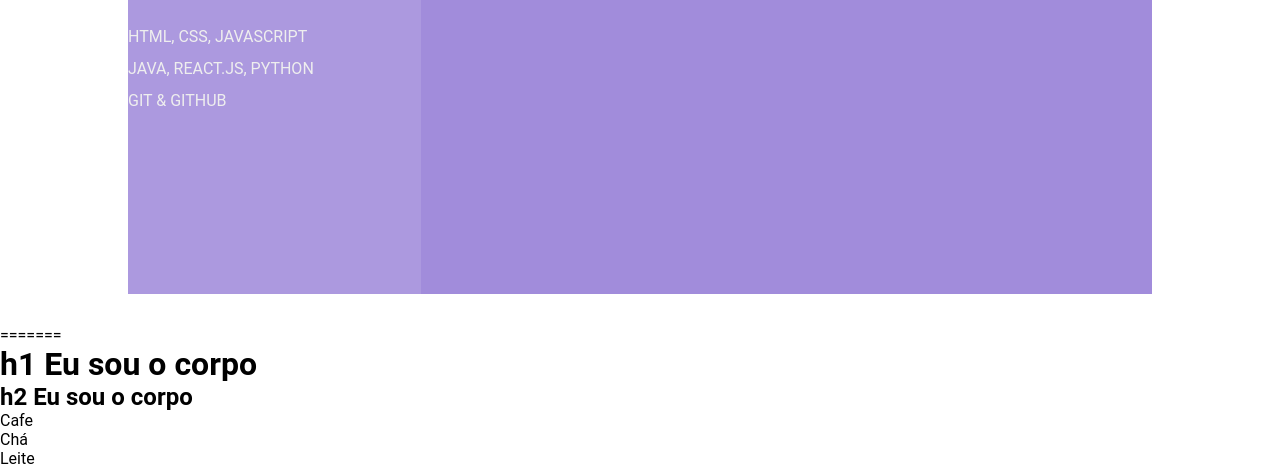
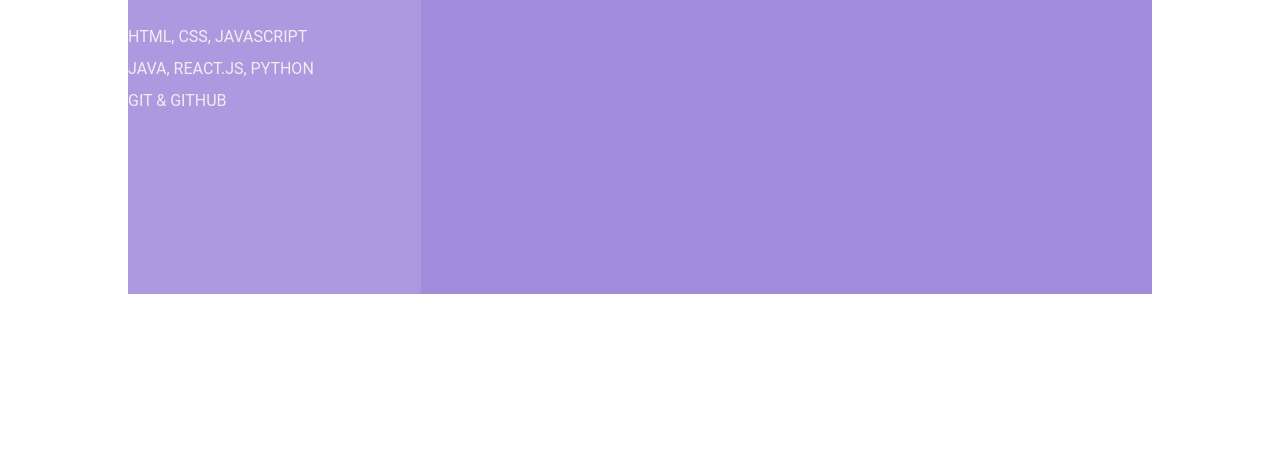
Before and after one commit to HenriqueHagio/devweekgit.github.io, a plain HTML site: page index.html in a window 1280 px wide. Shown: the part 538-1006 px from the top of the page. After the commit the page ends 864 px from the top, so only its background shows below. Drawn offline with Linux system fonts and the light colour scheme.

Commit message:
Update index.html

```diff
--- a/index.html
+++ b/index.html
@@ -49,20 +49,4 @@
 
     </main>
 </body>
-=======
-<html>
-    <head>
-        <title>
-            Olá, eu sou a cabeça
-        </title>
-    </head>
-    <body>
-        <h1> h1 Eu sou o corpo</h1>
-        <h2> h2 Eu sou o corpo</h2>
-    </body>
-    <ol>
-        <li>Cafe</li>
-        <li>Chá</li>
-        <li>Leite</li>
-    </ol>
 </html>
```
